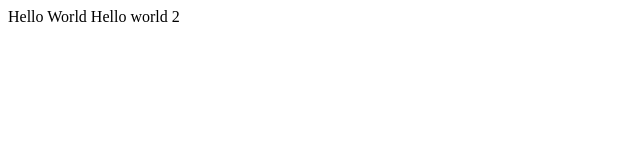
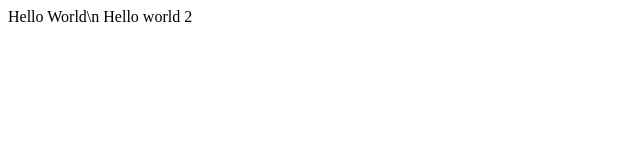
Before and after one commit to djeezuss/djeezuss.github.com, a plain HTML site: page index.html in a window 1280 px wide. Shown: the full height of the page, 0-640 px from the left. Drawn offline with Linux system fonts and the light colour scheme.

Commit message:
Update index.html

```diff
--- a/index.html
+++ b/index.html
@@ -1,6 +1,6 @@
 <html>
   <head>
-    Hello World
+    Hello World\n
   </head>
   <body>
     Hello world 2
```
